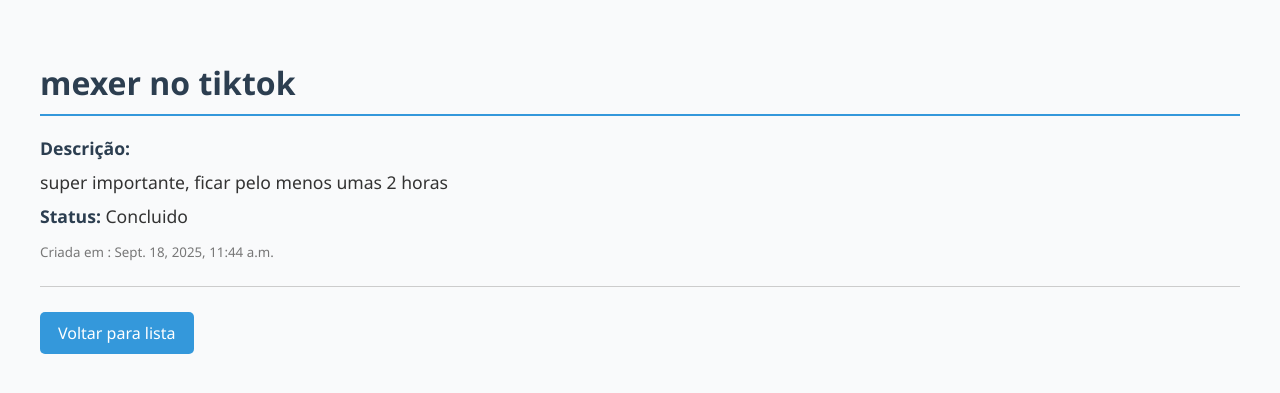
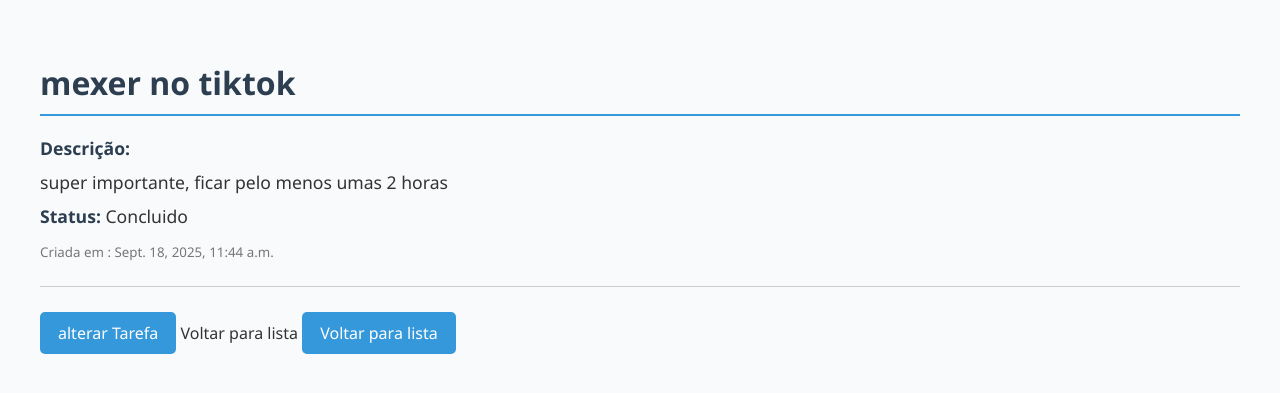
Before and after one commit to lara365/prova, a Django app: page /tarefas/1/ in a window 1280 px wide. Shown: the top 393 px of the page. Run offline with Django 5.2, Linux system fonts and the light colour scheme; data comes from the database, SQL or seed files in the repository; both versions use the stored data as it was after the commit.

Commit message:
ta feito

```diff
--- a/reserva/gerenciador_web/config/tarefas/templates/tarefas/detalhe.html
+++ b/reserva/gerenciador_web/config/tarefas/templates/tarefas/detalhe.html
@@ -14,6 +14,8 @@
 
     <small>Criada em : {{tarefa.data_criacao}}</tarefa></small>
     <hr>
+    <a href="{% url 'alterar_tarefa' tarefa.id %}">alterar Tarefa</a>
+    Voltar para lista
     <a href="{% url 'lista_tarefas' %}">Voltar para lista</a>
     </a>
 </body>
--- a/reserva/gerenciador_web/config/tarefas/urls.py
+++ b/reserva/gerenciador_web/config/tarefas/urls.py
@@ -6,4 +6,7 @@
     path('<int:tarefa_id>/', views.detalhe_tarefa, name='detalhe_tarefa'),
     #adicionar tarefas
     path('adicionar/', views.adicionar_tarefa,name = 'adicionar_tarefa'),
+    #adicionar tarefa
+    path('<int:tarefa_id>/alterar/',views.alterar_tarefa, name='alterar_tarefa'),
+
     ]
--- a/reserva/gerenciador_web/config/tarefas/views.py
+++ b/reserva/gerenciador_web/config/tarefas/views.py
@@ -56,3 +56,28 @@
 #GET: busca dados no servidor
 #PUT: atualizada recursos existentes
 #DELETES: remove recursos selecionados
+
+
+def alterar_tarefa(request, tarefa_id):
+    tarefa = get_object_or_404(Tarefa, pk=tarefa_id)
+
+    if request.method == 'POST':
+        titulo = request.POST.get('titulo')
+        descricao = request.POST.get('descricao')
+        projeto_id = request.POST.get('projeto')
+        concluida = request.POST.get('concluida') == 'on'
+
+
+        tarefa.titulo = titulo
+        tarefa.descricao = descricao
+        tarefa.concluida = concluida
+
+        tarefa.save()
+
+        return redirect('lista_tarefas')
+
+    context = {
+        'tarefa': tarefa,
+
+    }
+    return render(request, 'tarefas/form_tarefa.html', context)
```
Also changed, not shown: reserva/gerenciador_web/config/tarefas/templates/tarefas/form_tarefa.html (+18 -9 lines), reserva/gerenciador_web/config/db.sqlite3, reserva/gerenciador_web/config/tarefas/static/form/form.css (added).
